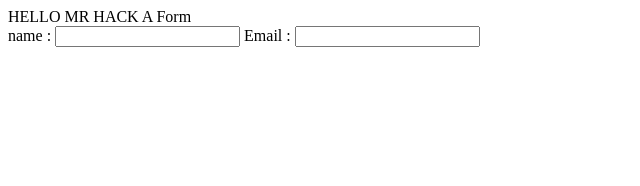
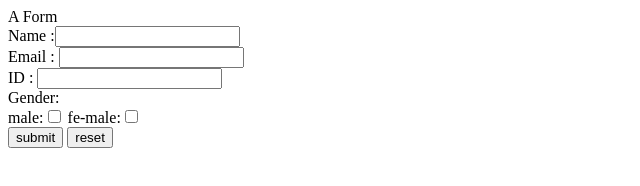
Before and after one commit to HurairaImtiaz/webDevelopment, a plain HTML site: page index.html in a window 1280 px wide. Shown: the whole page, without its empty margins (0-640 px from the left). Drawn offline with Linux system fonts and the light colour scheme.

Commit message:
form practice
basics

```diff
--- a/index.html
+++ b/index.html
@@ -6,10 +6,19 @@
     <title>Document</title>
 </head>
 <body>
-    HELLO MR HACK
+
     A Form <br>
-   name : <input type="text" name="myName" id="name">
-   Email : <input type="text" name="myEmail" id="email">
+    <label for="name">
+    Name :<input type="text" name="myName" id="name"></label> <br>
+  <label for="myEmail"> Email : <input type="text" name="myEmail" id="email"></label> <br>
+   <label for="idNum">
+    ID : <input type="number" name="number" id="idNum"> </label> <br>
+    <label for="gen">
+        Gender:  <br> male:<input type="checkbox" name="checkbox" id="gen">
+                   fe-male:<input type="checkbox" name="checkbox" id="gen">  </label> <br>
+                   <input type="button" value="submit">
+                   <input type="button" value="reset">
+
 
 </body>
 </html>
```
